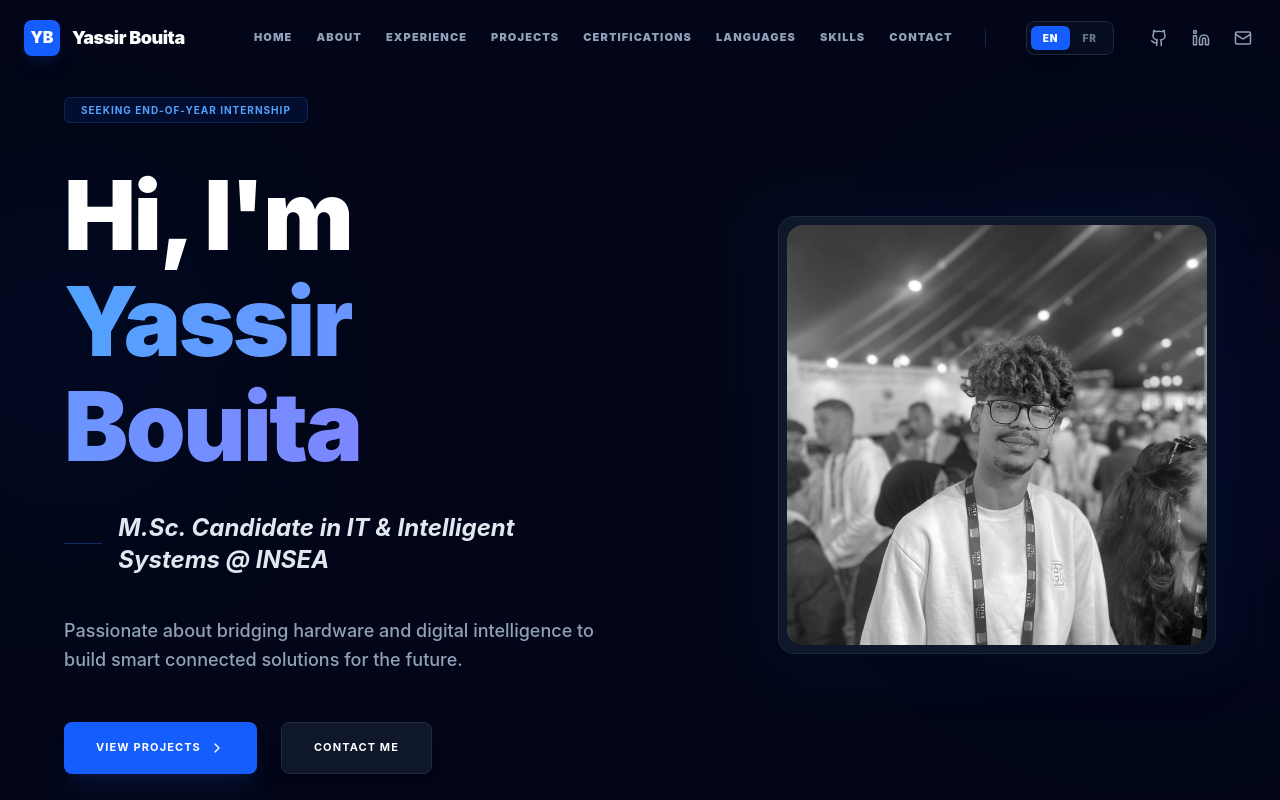
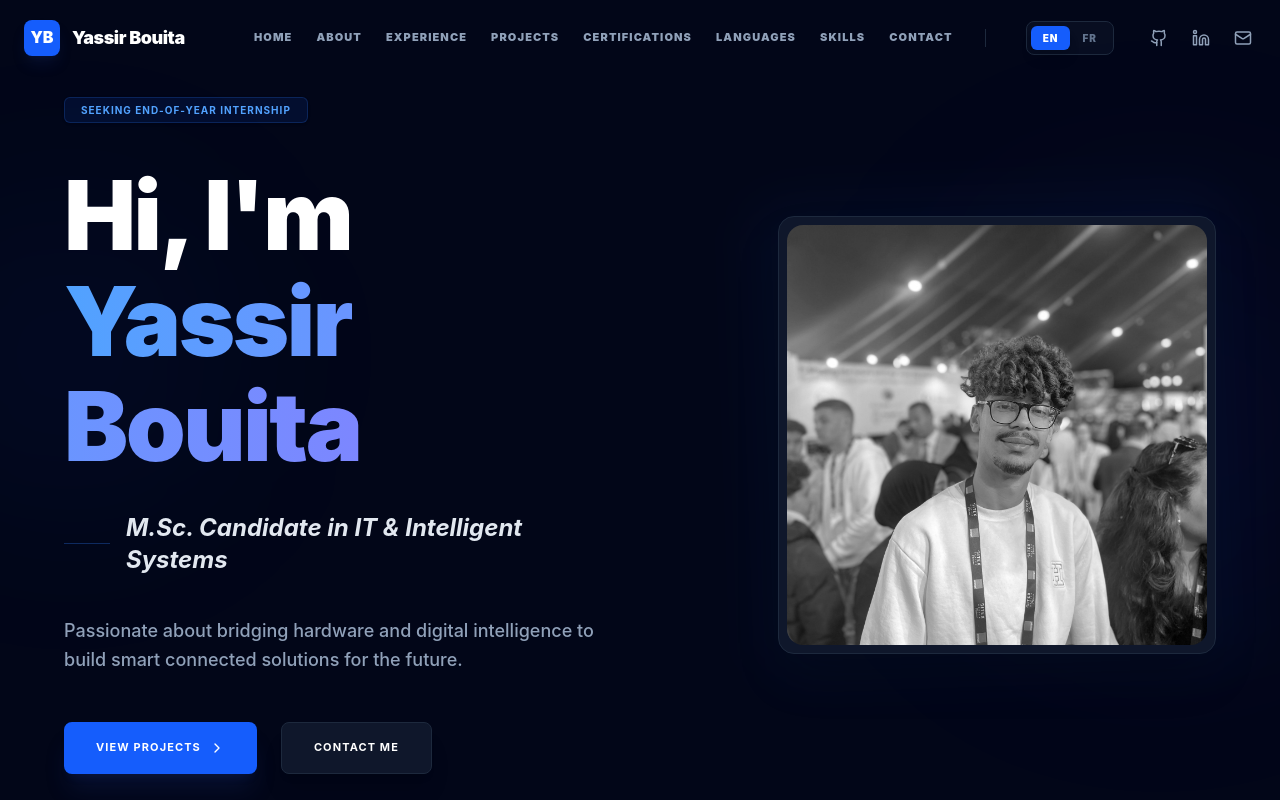
Before and after one commit to YassirB808/My-Portfolio-YB, a React (Vite) app: page / in a window 1280 px wide. Shown: the top 800 px of the page. Built offline with nearby package versions, Linux system fonts and the light colour scheme.

Commit message:
fix: translations

```diff
--- a/src/constants/translations.js
+++ b/src/constants/translations.js
@@ -14,7 +14,7 @@ export const translations = {
       seeking: "Seeking End-of-Year Internship",
       greeting: "Hi, I'm",
       name: "Yassir Bouita",
-      degree: "M.Sc. Candidate in IT & Intelligent Systems @ INSEA",
+      degree: "M.Sc. Candidate in IT & Intelligent Systems",
       description: "Passionate about bridging hardware and digital intelligence to build smart connected solutions for the future.",
       viewProjects: "View Projects",
       contactMe: "Contact Me",
@@ -150,7 +150,7 @@ export const translations = {
       seeking: "À la recherche d'un stage de fin d'année",
       greeting: "Salut, je suis",
       name: "Yassir Bouita",
-      degree: "Candidat en 1ère année Master Systèmes d'Information et Systèmes Intelligents @ INSEA",
+      degree: "Candidat en 1ère année Master Systèmes d'Information et Systèmes Intelligents",
       description: "Passionné par la fusion du matériel et de l'intelligence numérique pour construire des solutions connectées intelligentes pour l'avenir.",
       viewProjects: "Voir Projets",
       contactMe: "Me Contacter",
```
